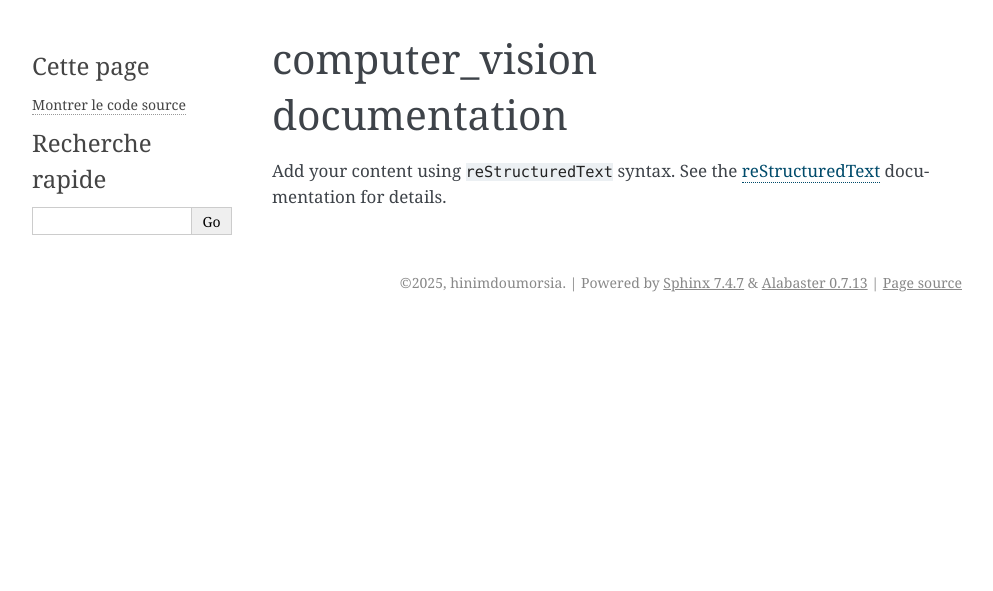
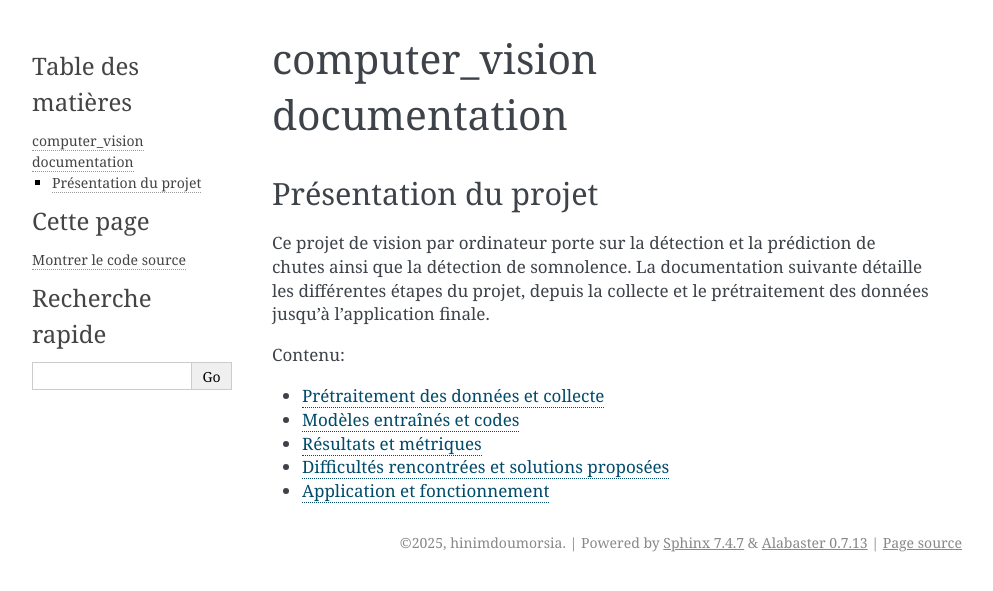
Before and after one commit to SouleymaneDiallo04/Syst-me-de-Surveillance-de-la-posture, a Sphinx documentation site: the page built from docs/source/index.rst, in a window 1280 px wide. Shown: the top 591 px of the page, without its empty margins (148-1141 px from the left). Built offline with Sphinx 7.4.7, drawn with Linux system fonts in a browser that asks for light colours.

Commit message:
Sauvegarde avant pull

```diff
--- /dev/null
+++ b/docs/source/difficultees.rst
@@ -0,0 +1,8 @@
+Difficultés rencontrées et solutions proposées
+==============================================
+
+Retour sur les challenges techniques rencontrés dans chaque phase du projet et les solutions apportées.
+
+- Problèmes rencontrés dans la collecte
+- Difficultés d’entraînement des modèles
+- Solutions et contournements techniques
--- a/docs/source/index.rst
+++ b/docs/source/index.rst
@@ -1,16 +1,17 @@
-.. computer_vision documentation master file, created by
-   sphinx-quickstart on Wed May 21 02:23:01 2025.
-   You can adapt this file completely to your liking, but it should at least
-   contain the root `toctree` directive.
-
 computer_vision documentation
 =============================
 
-Add your content using ``reStructuredText`` syntax. See the
-`reStructuredText <https://www.sphinx-doc.org/en/master/usage/restructuredtext/index.html>`_
-documentation for details.
-
+Présentation du projet
+-----------------------
+Ce projet de vision par ordinateur porte sur la détection et la prédiction de chutes ainsi que la détection de somnolence.
+La documentation suivante détaille les différentes étapes du projet, depuis la collecte et le prétraitement des données jusqu'à l'application finale.
 
 .. toctree::
    :maxdepth: 2
-   :caption: Contents:
+   :caption: Contenu:
+
+   pretraitement
+   modeles
+   resultats
+   difficultees
+   application
--- /dev/null
+++ b/docs/source/pretraitement.rst
@@ -0,0 +1,9 @@
+Prétraitement des données et collecte
+=====================================
+
+Description des datasets utilisés, sources, et méthodes de prétraitement appliquées aux données.
+
+- Collecte des données via ...
+- Nettoyage et formatage des images/vidéos
+- Normalisation, augmentation des données
+- Format final pour les modèles
```
Also changed, not shown: docs/source/application.rst (added, +8 -0 lines), docs/source/modeles.rst (added, +9 -0 lines), docs/source/resultats.rst (added, +8 -0 lines).
